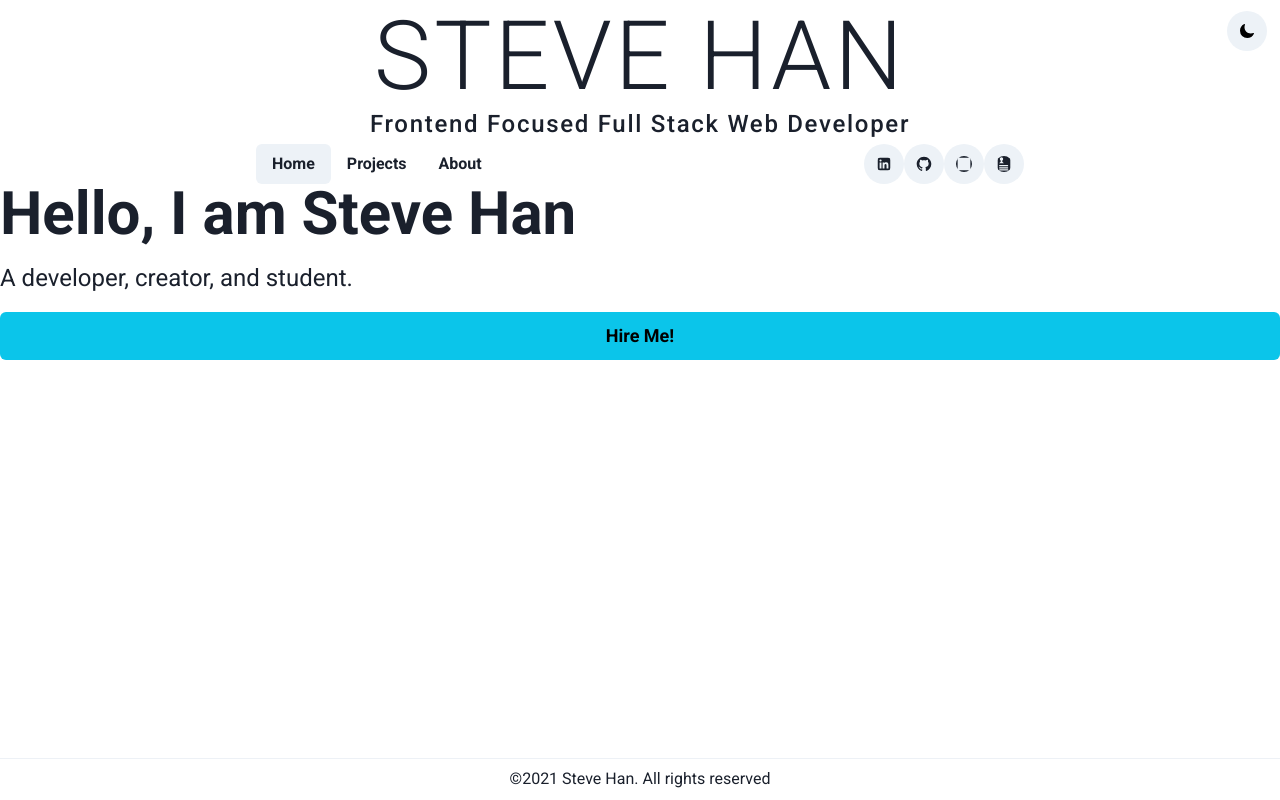
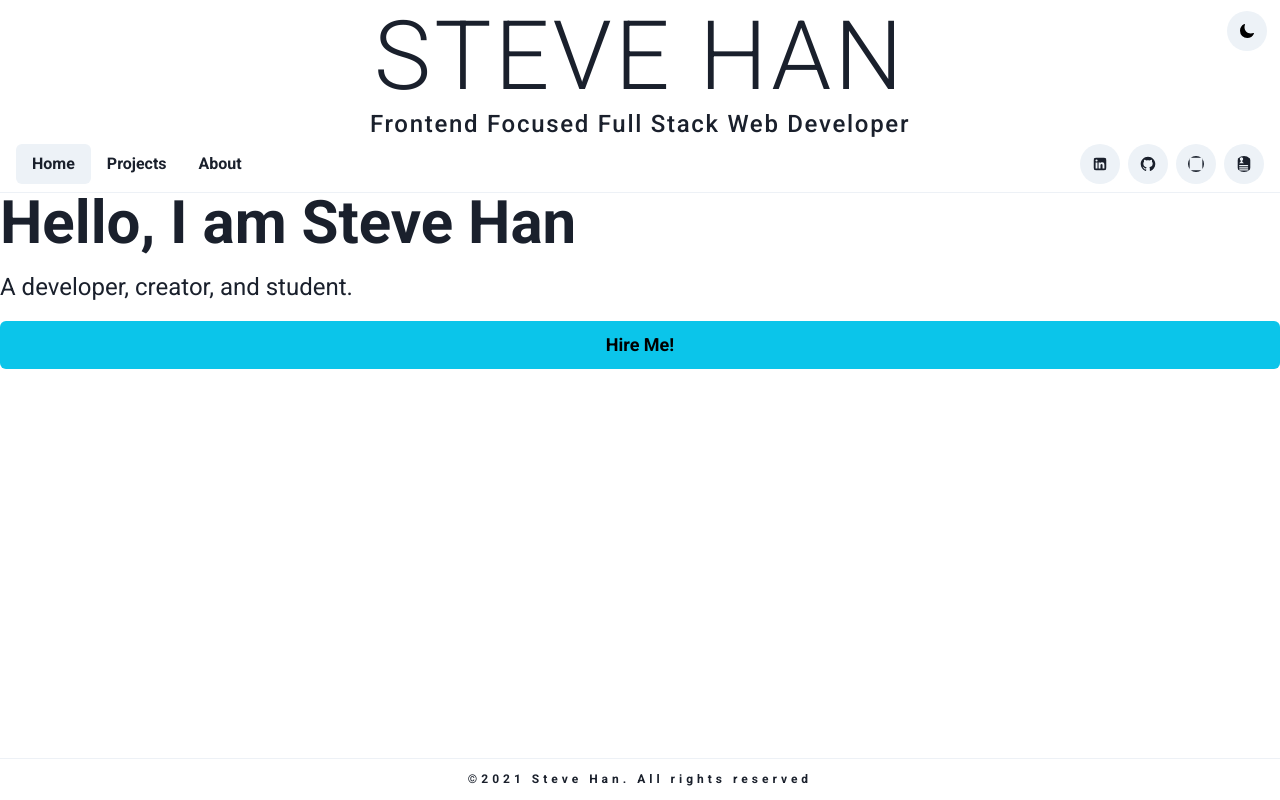
Before and after one commit to stevehanstudio/stevehan-dev-nextjs, a Next.js app: page / in a window 1280 px wide. Built offline with nearby package versions, Linux system fonts and the light colour scheme.

Commit message:
Style SocialLinks and Footer

```diff
--- a/components/Footer.js
+++ b/components/Footer.js
@@ -9,7 +9,7 @@ const Footer = () => {
 	return (
 		<Stack role="contentinfo" w='100%' mt='auto' h='2.6rem'>
 			<Divider />
-			<Text textAlign='center'>
+			<Text textAlign='center' fontSize='xs' fontWeight='semibold' lineHeight={2} letterSpacing={4}>
 				&copy;{new Date().getFullYear()} Steve Han. All rights reserved
 			</Text>
 		</Stack>
--- a/components/Header.js
+++ b/components/Header.js
@@ -2,7 +2,8 @@ import React, { useContext } from 'react'
 import {
   Box,
   VStack,
-  Text
+  Text,
+	Divider
 } from '@chakra-ui/react'
 import Navbar from './Navbar';
 import DarkModeSwitch from './DarkModeSwitch';
@@ -27,13 +28,14 @@ const Header = () => {
 				fontSize='2xl'
 				fontWeight={500}
 				letterSpacing={1.7}
-				mt={0}
-				pt={0}
+				// mt={0}
+				// pt={0}
 				lineHeight={1}
 			>
 				Frontend Focused Full Stack Web Developer
 			</Text>
 			<Navbar />
+			<Divider />
 		</VStack>
   );
 }
--- a/components/Navbar.js
+++ b/components/Navbar.js
@@ -16,12 +16,12 @@ const Navbar = () => {
 		<Flex
 			flexDirection='row'
 			justifyContent='space-between'
-			maxWidth='800px'
+			// maxWidth='800px'
 			minWidth='356px'
 			width='100%'
 			as='nav'
 			px={4}
-			my={8}
+			my={12}
 			mx='auto'
 		>
 			<Box>
--- a/components/SocialLinks.js
+++ b/components/SocialLinks.js
@@ -52,7 +52,7 @@ const SocialLinks = () => {
 		<>
 			{socialLinks.map(socialLink => (
 				<Link key={socialLink.title} href={socialLink.url} isExternal>
-					<IconButton as={socialLink.icon} rounded='full' p={3} />
+					<IconButton as={socialLink.icon} rounded='full' mr={2} p={3} />
 				</Link>
 			))}
 			<NextLink href={resumeIcon.url}>
```
